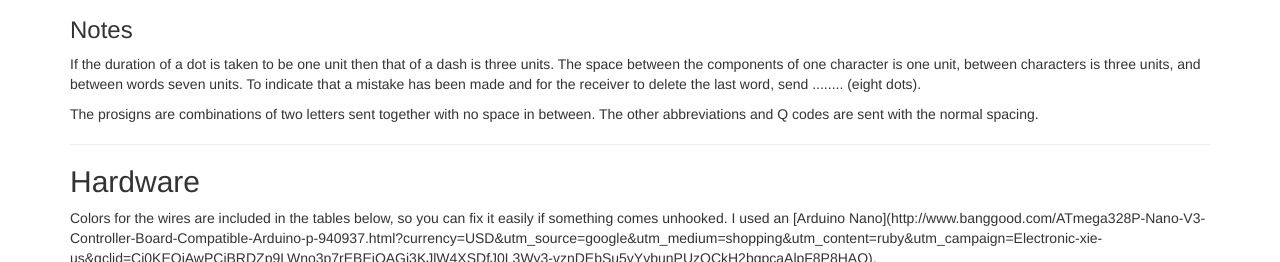
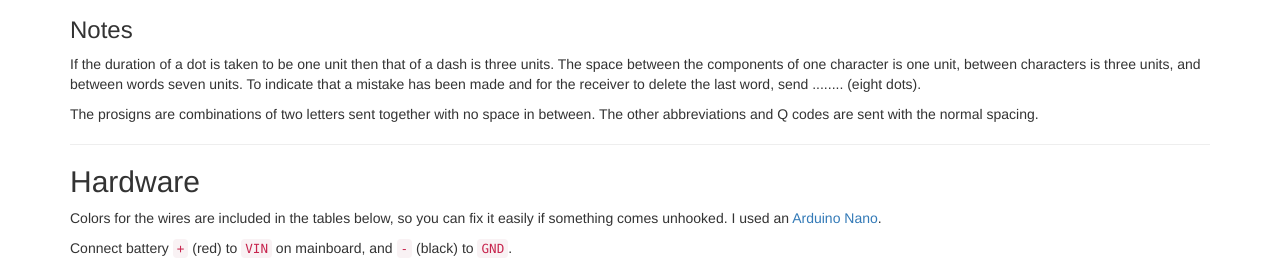
Before and after one commit to konsumer/MorseComputer, a plain HTML site: page index.html in a window 1280 px wide. Shown: the part 7009-7271 px from the top of the page. Drawn offline with nearby package versions, Linux system fonts and the light colour scheme.

Commit message:
link to nano

```diff
--- a/index.html
+++ b/index.html
@@ -629,7 +629,7 @@
 <p>The prosigns are combinations of two letters sent together with no space in between. The other abbreviations and Q codes are sent with the normal spacing.</p>
 <hr>
 <h2 id="hardware">Hardware</h2>
-<p>Colors for the wires are included in the tables below, so you can fix it easily if something comes unhooked. I used an [Arduino Nano](http://www.banggood.com/ATmega328P-Nano-V3-Controller-Board-Compatible-Arduino-p-940937.html?currency=USD&utm_source=google&utm_medium=shopping&utm_content=ruby&utm_campaign=Electronic-xie-us&gclid=Cj0KEQiAwPCjBRDZp9LWno3p7rEBEiQAGj3KJlW4XSDfJ0L3Wy3-vznDEbSu5yYybunPUzQCkH2bgpcaAlpF8P8HAQ).</p>
+<p>Colors for the wires are included in the tables below, so you can fix it easily if something comes unhooked. I used an <a href="http://www.banggood.com/ATmega328P-Nano-V3-Controller-Board-Compatible-Arduino-p-940937.html?currency=USD&utm_source=google&utm_medium=shopping&utm_content=ruby&utm_campaign=Electronic-xie-us&gclid=Cj0KEQiAwPCjBRDZp9LWno3p7rEBEiQAGj3KJlW4XSDfJ0L3Wy3-vznDEbSu5yYybunPUzQCkH2bgpcaAlpF8P8HAQ">Arduino Nano</a>.</p>
 <p>Connect battery <code>+</code> (red) to <code>VIN</code> on mainboard, and <code>-</code> (black) to <code>GND</code>.</p>
 <p><img src="http://konsumer.github.io/MorseComputer/img/key.jpeg" alt="Morse Key"></p>
 <p>1 wire (white) goes to arduino <code>D2</code> , the other (black) goes to <code>GND</code>.</p>
```
